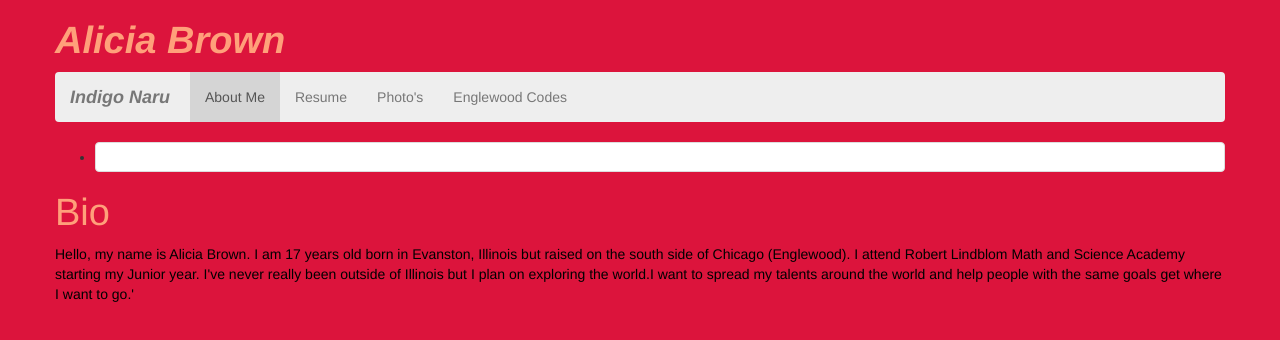
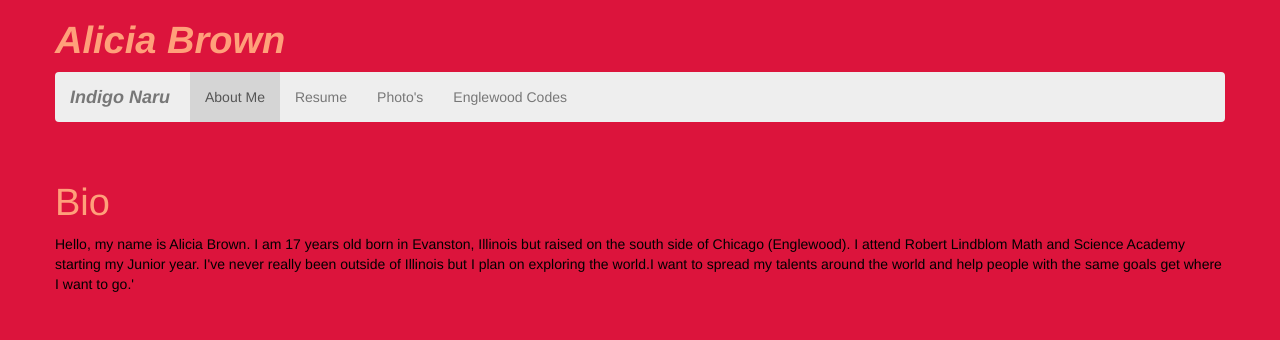
Before and after one commit to AliciaBrown/DemoDay, a plain HTML site: page index.html in a window 1280 px wide. Drawn offline with Linux system fonts and the light colour scheme.

Commit message:
Update index.html

```diff
--- a/index.html
+++ b/index.html
@@ -36,19 +36,7 @@
 
         </div>
 
-        <ul class="thumbnails">
-
-           <li class="span6">
-
-            <a href="#" class="thumbnail">
-
               <img data-src="https://f.cloud.github.com/assets/5033756/955859/72912d0e-0432-11e3-8087-e095a62644a0.jpg">
-
-            </a>
-
-          </li>
-
-       </ul>
 
         <h1>Bio</h1>
 
```
